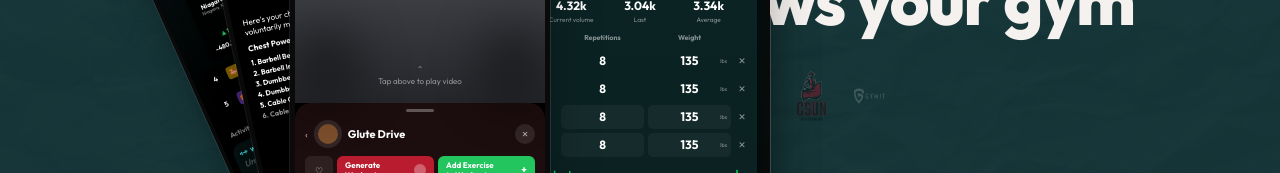
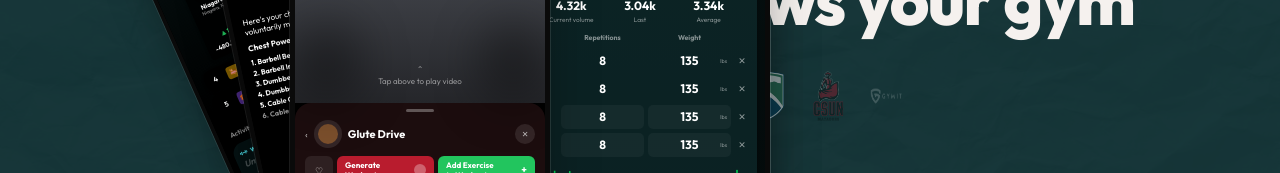
Before and after one commit to redprintfit/redprint-web, a Next.js app: page / in a window 1280 px wide. Shown: the part 374-547 px from the top of the page. Built offline with nearby package versions, Linux system fonts and the light colour scheme.

Commit message:
OrgCarousel: scale active logo 1.3x (other slots shifted to keep gaps)

```diff
--- a/components/sections/OrgCarousel.tsx
+++ b/components/sections/OrgCarousel.tsx
@@ -20,15 +20,21 @@ type Props = {
 
 /** Item size in px (matches md:h-14 md:w-14 = 3.5rem = 56px). */
 const ITEM_SIZE = 56;
+/** Active item is rendered larger than the on-deck ones. Other slots
+ *  shift right by the extra width so the gap stays consistent. */
+const ACTIVE_SCALE = 1.3;
+const ACTIVE_EXTRA = ITEM_SIZE * (ACTIVE_SCALE - 1); // 16.8
+
 /** Cumulative x position (left edge) for each slot. Gaps after each slot
- *  shrink the further from active: 18 / 10 / 6 px. */
+ *  shrink the further from active: 18 / 10 / 6 px. The first gap also
+ *  accounts for the larger active item. */
 const SLOT_X = [
   0,
-  ITEM_SIZE + 18, // 74
-  ITEM_SIZE + 18 + ITEM_SIZE + 10, // 140
-  ITEM_SIZE + 18 + ITEM_SIZE + 10 + ITEM_SIZE + 6, // 202
+  ITEM_SIZE + ACTIVE_EXTRA + 18, // ~91
+  ITEM_SIZE + ACTIVE_EXTRA + 18 + ITEM_SIZE + 10, // ~157
+  ITEM_SIZE + ACTIVE_EXTRA + 18 + ITEM_SIZE + 10 + ITEM_SIZE + 6, // ~219
 ];
-const TRACK_WIDTH = SLOT_X[SLOT_X.length - 1] + ITEM_SIZE; // 258
+const TRACK_WIDTH = SLOT_X[SLOT_X.length - 1] + ITEM_SIZE; // ~275
 
 /**
  * Horizontal "wheel picker" carousel. Active item is leftmost and fully
@@ -78,8 +84,10 @@ export function OrgCarousel({
         {visible.map((org, pos) => {
           const opacity =
             pos === 0 ? 1 : ([null, 0.5, 0.3, 0.18][pos] ?? 0.15);
-          const scaleX = pos === 0 ? 1 : Math.max(0.5, 1 - pos * 0.15);
-          const scaleY = pos === 0 ? 1 : Math.max(0.8, 1 - pos * 0.06);
+          const scaleX =
+            pos === 0 ? ACTIVE_SCALE : Math.max(0.5, 1 - pos * 0.15);
+          const scaleY =
+            pos === 0 ? ACTIVE_SCALE : Math.max(0.8, 1 - pos * 0.06);
           const x = SLOT_X[pos] ?? SLOT_X[SLOT_X.length - 1] + 60;
 
           return (
```
